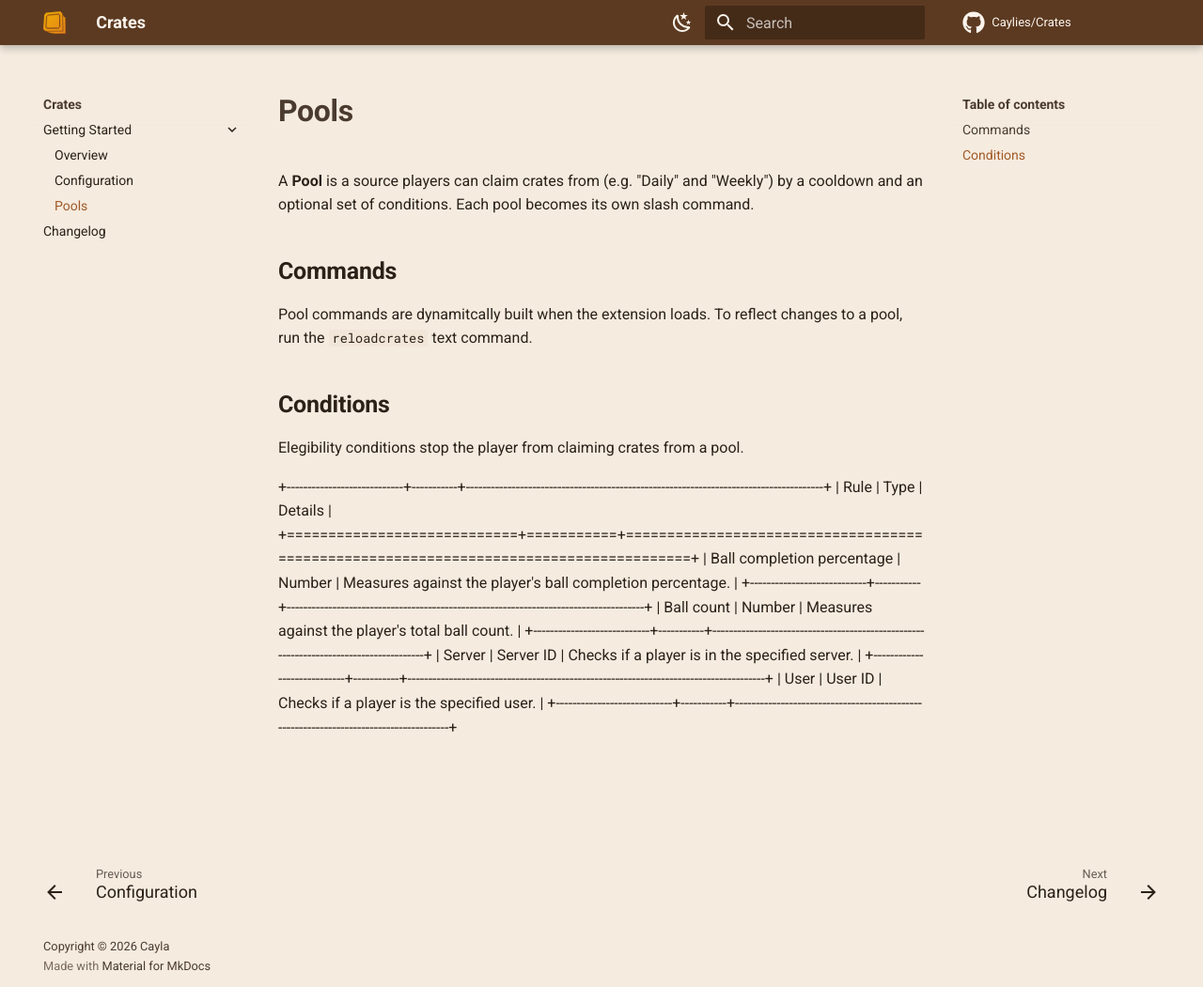
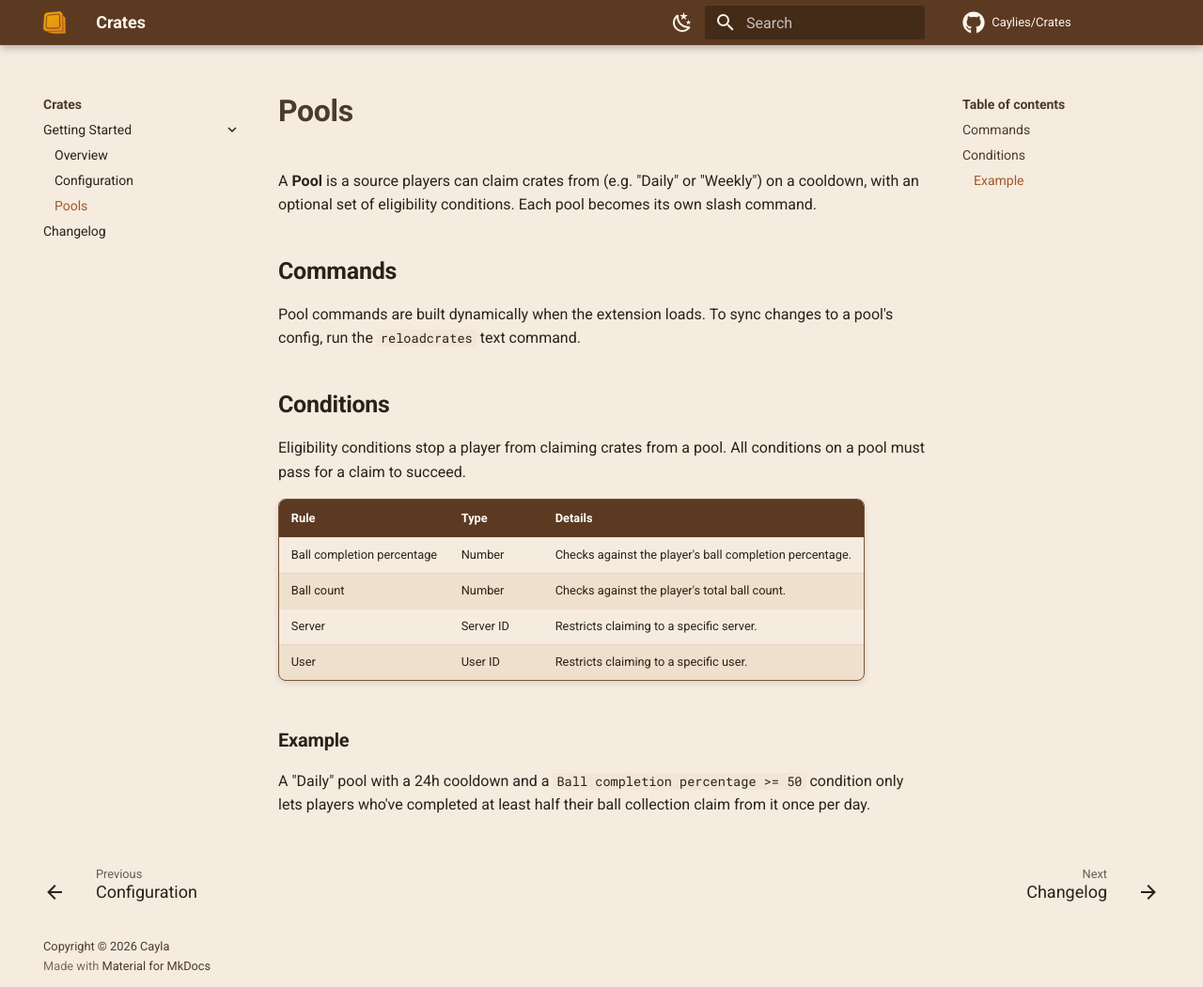
Before and after one commit to Caylies/Crates, an MkDocs documentation site: the page built from docs/getting-started/pools.md, in a window 1280 px wide and 1051 px high. Shown: the whole window at 94% size. Built offline with MkDocs 1.6.1 and Material for MkDocs 9.7.7, drawn with Linux system fonts in a browser that asks for light colours; comment, search, counter and statistics services are not loaded.

Commit message:
Improve documentation

```diff
--- a/docs/getting-started/pools.md
+++ b/docs/getting-started/pools.md
@@ -1,23 +1,28 @@
 # Pools
 
-A **Pool** is a source players can claim crates from (e.g. "Daily" and "Weekly") by a cooldown and an optional set of conditions. Each pool becomes its own slash command.
+A **Pool** is a source players can claim crates from (e.g. "Daily" or "Weekly")
+on a cooldown, with an optional set of eligibility conditions. Each pool
+becomes its own slash command.
 
 ## Commands
 
-Pool commands are dynamitcally built when the extension loads. To reflect changes to a pool, run the `reloadcrates` text command.
+Pool commands are built dynamically when the extension loads. To sync
+changes to a pool's config, run the `reloadcrates` text command.
 
 ## Conditions
 
-Elegibility conditions stop the player from claiming crates from a pool.
+Eligibility conditions stop a player from claiming crates from a pool.
+All conditions on a pool must pass for a claim to succeed.
 
-+----------------------------+-----------+--------------------------------------------------------------------------------------+
-| Rule                       | Type      | Details                                                                              |
-+============================+===========+======================================================================================+
-| Ball completion percentage | Number    | Measures against the player's ball completion percentage.                            |
-+----------------------------+-----------+--------------------------------------------------------------------------------------+
-| Ball count                 | Number    | Measures against the player's total ball count.                                      |
-+----------------------------+-----------+--------------------------------------------------------------------------------------+
-| Server                     | Server ID | Checks if a player is in the specified server.                                       |
-+----------------------------+-----------+--------------------------------------------------------------------------------------+
-| User                       | User ID   | Checks if a player is the specified user.                                            |
-+----------------------------+-----------+--------------------------------------------------------------------------------------+
+| Rule                       | Type      | Details                                                 |
+|----------------------------|-----------|---------------------------------------------------------|
+| Ball completion percentage | Number    | Checks against the player's ball completion percentage. |
+| Ball count                 | Number    | Checks against the player's total ball count.           |
+| Server                     | Server ID | Restricts claiming to a specific server.                |
+| User                       | User ID   | Restricts claiming to a specific user.                  |
+
+### Example
+
+A "Daily" pool with a 24h cooldown and a `Ball completion percentage >= 50`
+condition only lets players who've completed at least half their ball
+collection claim from it once per day.
```
Also changed, not shown: docs/changelog.md (+1 -0 lines), docs/getting-started/configuration.md (+15 -13 lines), docs/getting-started/overview.md (+7 -3 lines).
